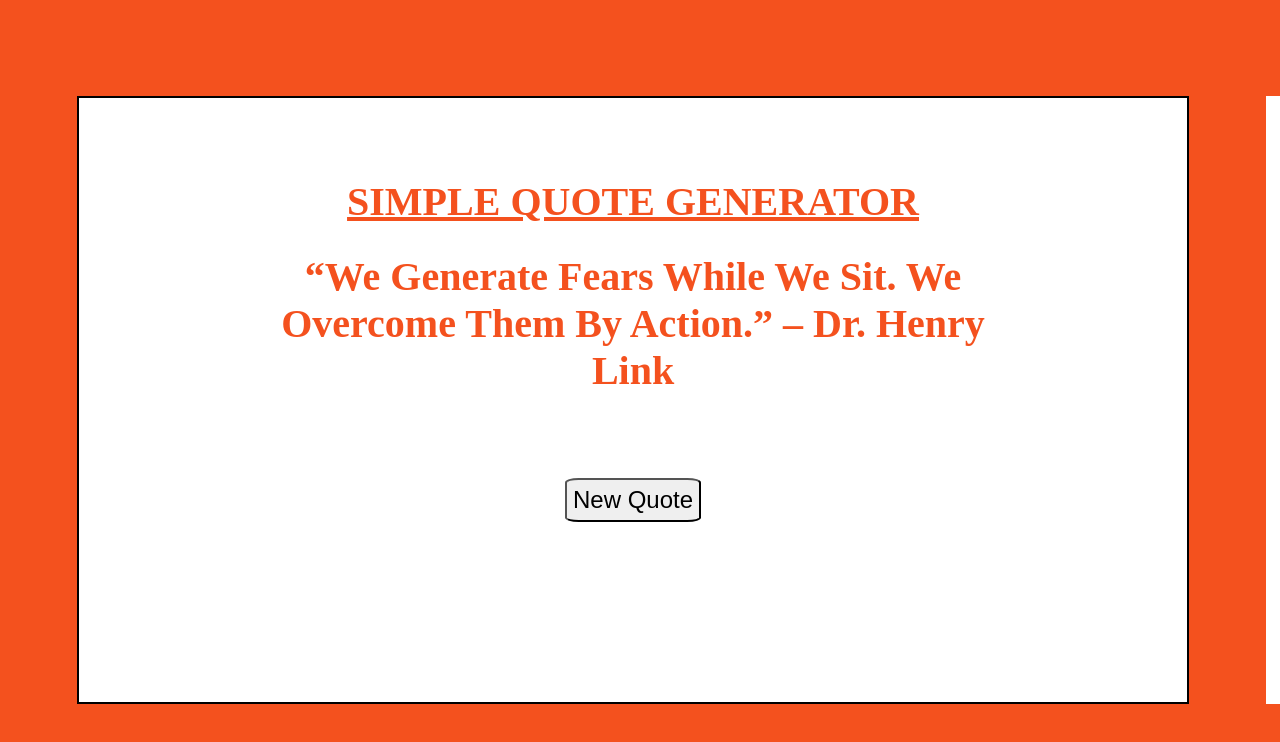
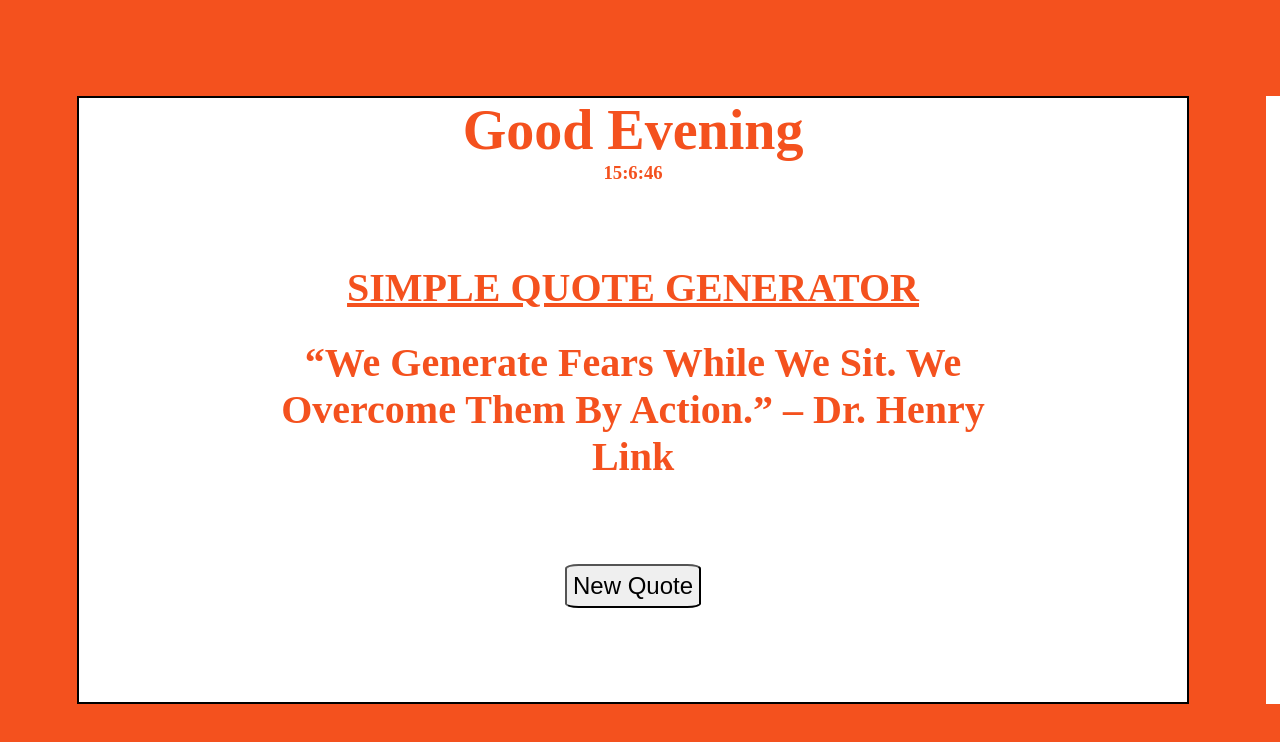
Before and after one commit to shreeja26/Quotes-Generator, a plain HTML site: page index.html in a window 1280 px wide. Drawn offline with Linux system fonts and the light colour scheme.

Commit message:
Update index.html

```diff
--- a/index.html
+++ b/index.html
@@ -24,5 +24,5 @@
 
 
 </body>
-<script src="java1.js"></script>
+<script src="java.js"></script>
 </html>
```
